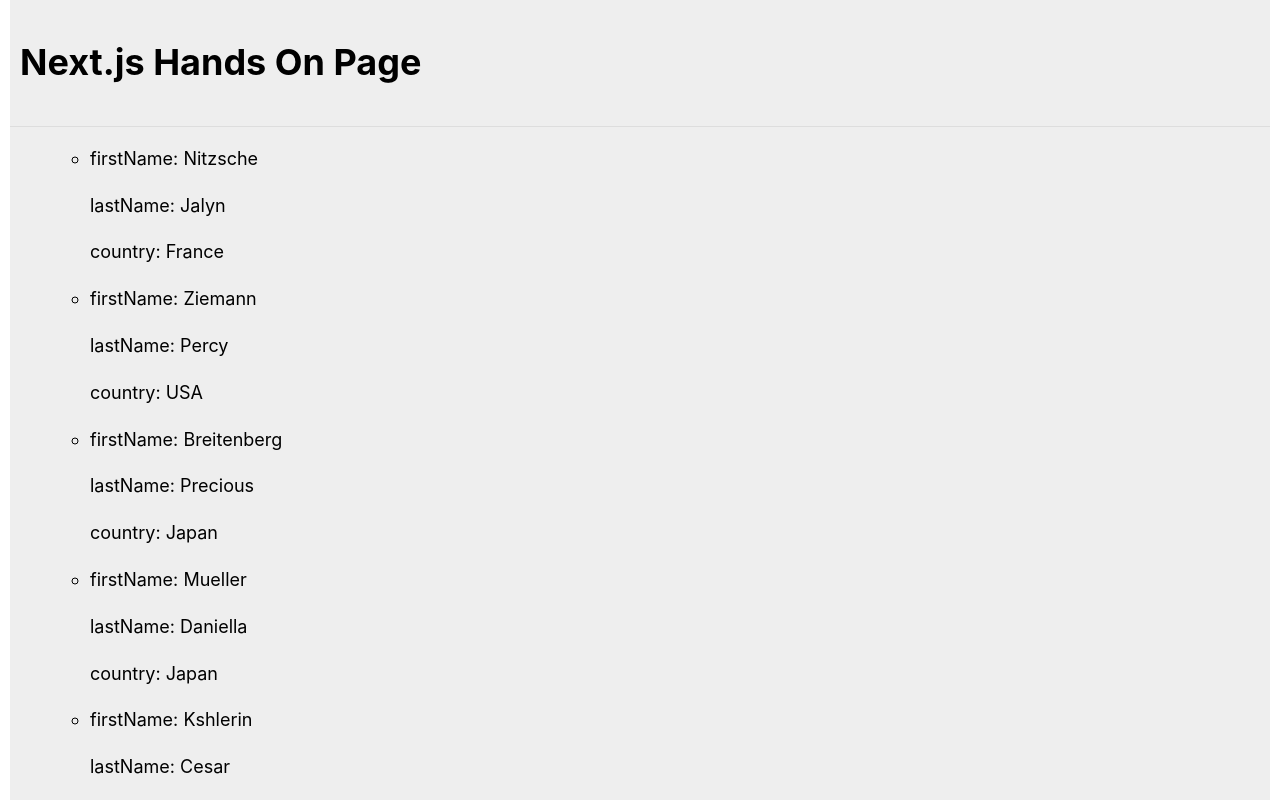
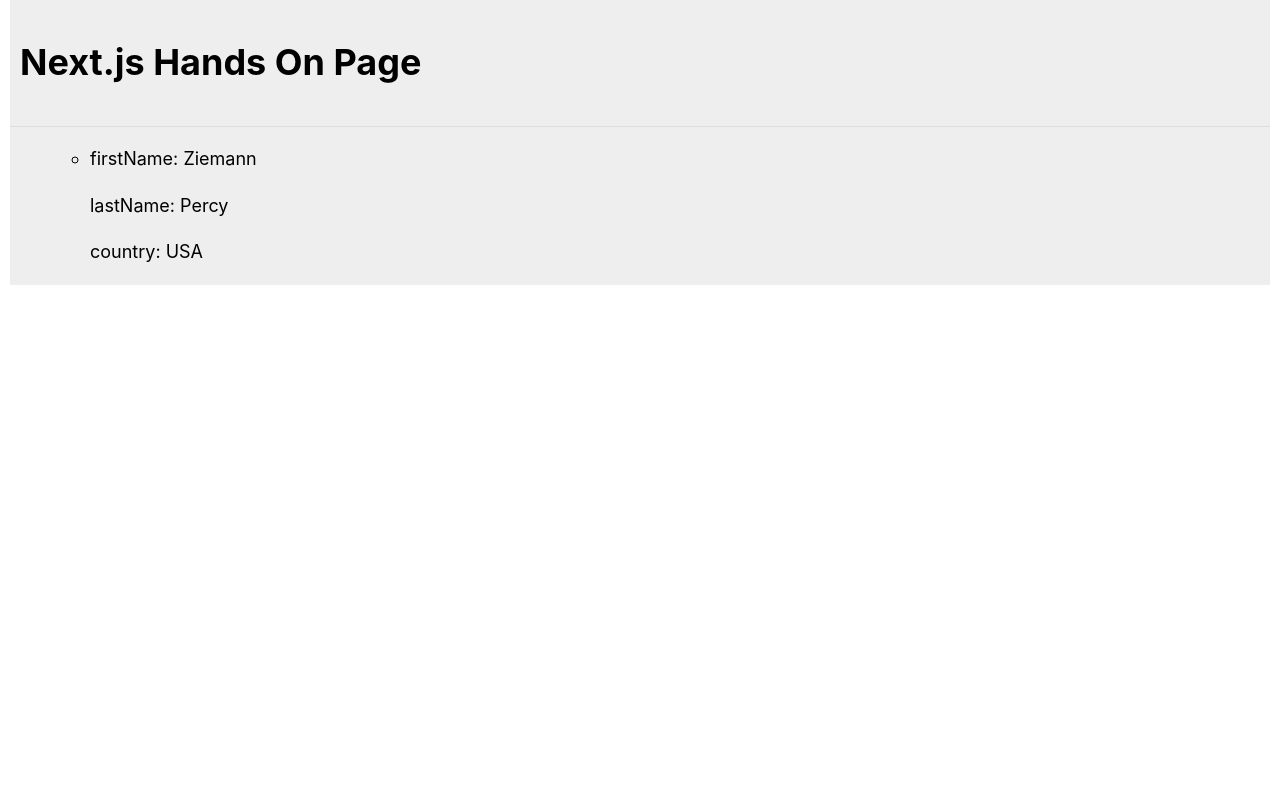
Before and after one commit to kiyu/hanson-nextjs, a Next.js app: page /students in a window 1280 px wide. Shown: the top 800 px of the page. Built offline with nearby package versions, Linux system fonts and the light colour scheme.

Commit message:
検索機能を追加

```diff
--- a/src/components/shared/students/students.tsx
+++ b/src/components/shared/students/students.tsx
@@ -1,14 +1,15 @@
 import { Student } from '../../../shared/models/student';
+import { StudentViewModels } from './view-model';
 
 interface Props {
-  students: Student[];
+  viewModels: StudentViewModels;
 }
 
 export default function StudentsComponents(student: Props): JSX.Element {
   return (
     <>
       <ul>
-        {student.students.map((v) => {
+        {student.viewModels.toArray().map((v) => {
           return (
             <li key={v.id}>
               <p>firstName: {v.firstName}</p>
--- /dev/null
+++ b/src/components/shared/students/view-model.ts
@@ -0,0 +1,20 @@
+import { Student } from '../../../shared/models/student';
+
+export type StudentViewModel = Student;
+
+export class StudentViewModels {
+  constructor(private list: StudentViewModel[]) {}
+
+  toArray(): StudentViewModel[] {
+    return this.list;
+  }
+
+  searchByName(name: string): StudentViewModels {
+    const res = this.list.filter((v) => {
+      const regex = new RegExp(`.*${name}.*`);
+      return regex.test(v.firstName) || regex.test(v.lastName);
+    });
+
+    return new StudentViewModels(res);
+  }
+}
--- a/src/pages/students/index.tsx
+++ b/src/pages/students/index.tsx
@@ -4,6 +4,7 @@ import StudentsComponents from '../../components/shared/students/students';
 import { GetStudentsResponse } from '../../shared/api/students/response';
 import { adaptStudent } from '../../shared/adapters/adapt-student';
 import { Student } from '../../shared/models/student';
+import { StudentViewModels } from '../../components/shared/students/view-model';
 
 //Propsの型を定義
 //GetStudentsResponse はAPIレスポンスの型そのものなので、表示用の型とは違う
@@ -13,10 +14,12 @@ interface Props {
 }
 
 export default function Students(props: Props): JSX.Element {
+  const viewModels = new StudentViewModels(props.items);
+  const searched = viewModels.searchByName('Percy');
   return (
     <Layout>
       <ul>
-        <StudentsComponents students={props.items} />
+        <StudentsComponents viewModels={searched} />
       </ul>
     </Layout>
   );
@@ -33,11 +36,12 @@ export const getServerSideProps: GetServerSideProps = async (): Promise<{ props:
   });
 
   const result: GetStudentsResponse = await res.json();
+  const students = result.items.map(adaptStudent);
 
   return {
     props: {
       total: result.total,
-      items: result.items.map(adaptStudent),
+      items: students,
     },
   };
 };
```
